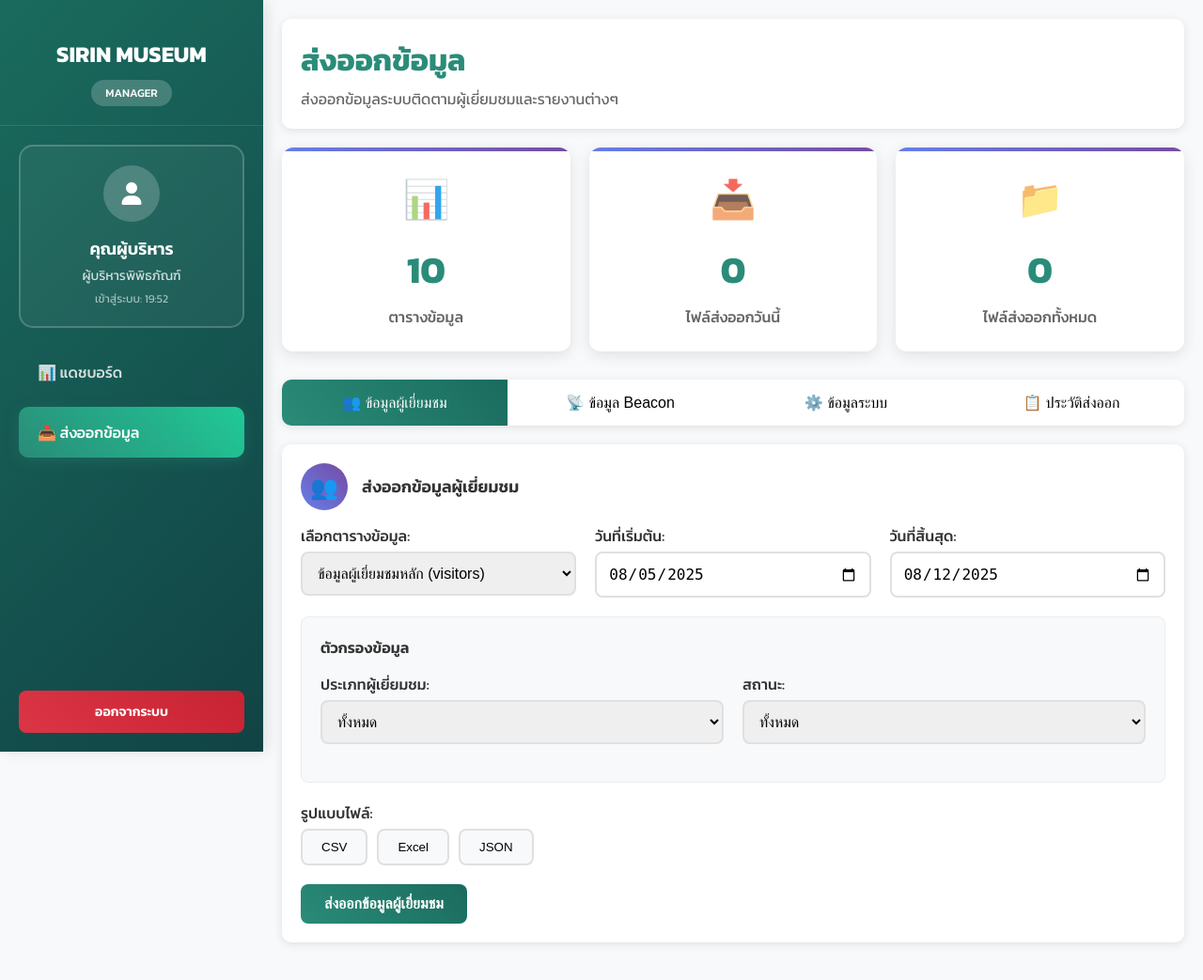
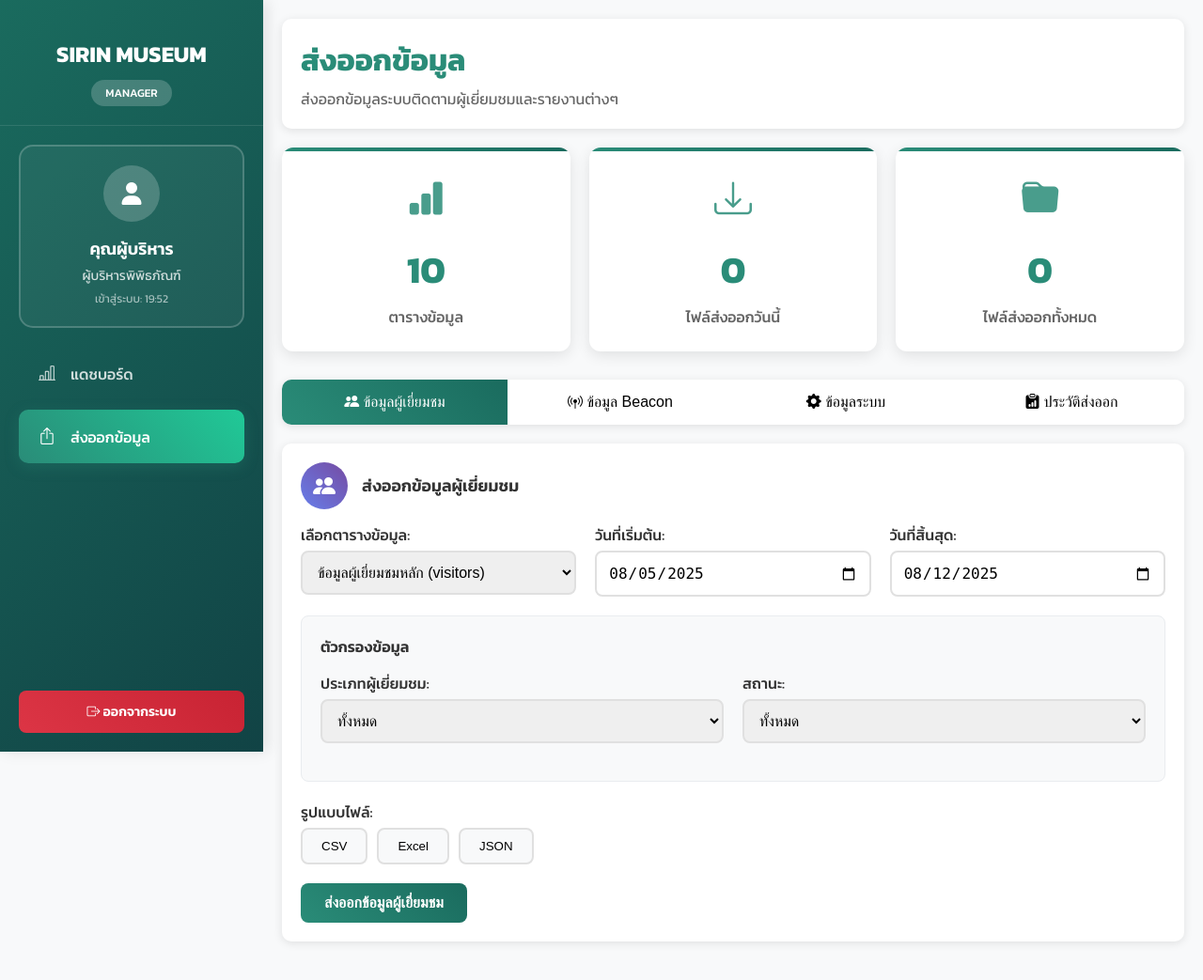
Before and after one commit to Wilasinee2211/BeaconProject, a PHP site: page /screen/manager/export.html in a window 1280 px wide. Shown: the whole page at 94% size. After the commit the page ends 1004 px from the top, so only its background shows below. Run offline with PHP 8.4, Linux system fonts and the light colour scheme; data that the repository does not hold is empty; some libraries are stand-ins or nearby versions.

Commit message:
edit icon

```diff
--- a/assets/css/export.css
+++ b/assets/css/export.css
@@ -65,19 +65,19 @@ body {
     left: 0;
     width: 100%;
     height: 4px;
-    background: linear-gradient(135deg, #667eea 0%, #764ba2 100%);
+    background: linear-gradient(135deg, #2a8c78 0%, #1a6b5e 100%);
+}
+
+.stat-card .icon {
+    font-size: 2.5rem;
+    margin-bottom: 15px;
+    color: #2a8c78;
+    opacity: 0.85;
 }
 
 .stat-card:hover {
     transform: translateY(-2px);
     box-shadow: 0 8px 25px rgba(0, 0, 0, 0.15);
-}
-
-.stat-card .icon {
-    font-size: 2.5rem;
-    margin-bottom: 15px;
-    color: #667eea;
-    opacity: 0.8;
 }
 
 .stat-card .number {
--- a/screen/manager/export.html
+++ b/screen/manager/export.html
@@ -9,6 +9,7 @@
     <link rel="stylesheet" href="https://cdnjs.cloudflare.com/ajax/libs/font-awesome/6.5.0/css/all.min.css" />
     <link rel="stylesheet" href="../../assets/css/sidebar.css">
     <link rel="stylesheet" href="../../assets/css/export.css">
+    <link rel="stylesheet" href="https://cdn.jsdelivr.net/npm/bootstrap-icons@1.11.1/font/bootstrap-icons.css">
     <style>
         .export-file-types button.selected {
             background-color: #2d5a5e;
@@ -36,14 +37,15 @@
 
             <ul class="nav-menu">
                 <li class="nav-item">
-                    <a href="dashboard.html" class="nav-link">📊 แดชบอร์ด</a>
+                    <a href="dashboard.html" class="nav-link"><i class="bi bi-bar-chart-line"></i> แดชบอร์ด</a>
                 </li>
                 <li class="nav-item">
-                    <a href="#" class="nav-link active">📤 ส่งออกข้อมูล</a>
+                    <a href="#" class="nav-link active"><i class="bi bi-box-arrow-up"></i> ส่งออกข้อมูล</a>
                 </li>
             </ul>
-            <button class="logout-btn" onclick="logout()">ออกจากระบบ</button>
+            <button class="logout-btn" onclick="logout()"><i class="bi bi-box-arrow-right"></i> ออกจากระบบ</button>
         </div>
+
 
         <!-- Main Content -->
         <div class="main-content">
@@ -55,17 +57,17 @@
             <!-- Stats Cards -->
             <div class="stats-grid">
                 <div class="stat-card">
-                    <div class="icon">📊</div>
+                    <div class="icon"><i class="bi bi-bar-chart-fill"></i></div>
                     <div class="number" id="total-tables">10</div>
                     <div class="label">ตารางข้อมูล</div>
                 </div>
                 <div class="stat-card">
-                    <div class="icon">📥</div>
+                    <div class="icon"><i class="bi bi-download"></i></div>
                     <div class="number" id="exports-today">0</div>
                     <div class="label">ไฟล์ส่งออกวันนี้</div>
                 </div>
                 <div class="stat-card">
-                    <div class="icon">📁</div>
+                    <div class="icon"><i class="bi bi-folder-fill"></i></div>
                     <div class="number" id="total-exports">0</div>
                     <div class="label">ไฟล์ส่งออกทั้งหมด</div>
                 </div>
@@ -73,17 +75,22 @@
 
             <!-- Tabs -->
             <div class="tabs">
-                <button class="tab-button active" onclick="showTab('visitor-export')">👥 ข้อมูลผู้เยี่ยมชม</button>
-                <button class="tab-button" onclick="showTab('beacon-export')">📡 ข้อมูล Beacon</button>
-                <button class="tab-button" onclick="showTab('system-export')">⚙️ ข้อมูลระบบ</button>
-                <button class="tab-button" onclick="showTab('export-history')">📋 ประวัติส่งออก</button>
+                <button class="tab-button active" onclick="showTab('visitor-export')"><i class="bi bi-people-fill"></i>
+                    ข้อมูลผู้เยี่ยมชม</button>
+                <button class="tab-button" onclick="showTab('beacon-export')"><i class="bi bi-broadcast-pin"></i> ข้อมูล
+                    Beacon</button>
+                <button class="tab-button" onclick="showTab('system-export')"><i class="bi bi-gear-fill"></i>
+                    ข้อมูลระบบ</button>
+                <button class="tab-button" onclick="showTab('export-history')"><i class="bi bi-clipboard-data-fill"></i>
+                    ประวัติส่งออก</button>
             </div>
 
             <!-- Visitor Export Tab -->
             <div id="visitor-export" class="tab-content active">
                 <div class="card">
                     <div class="card-header">
-                        <div class="card-icon" style="background: linear-gradient(45deg, #667eea, #764ba2);">👥</div>
+                        <div class="card-icon" style="background: linear-gradient(45deg, #667eea, #764ba2);"><i
+                                class="bi bi-people-fill"></i></div>
                         <div class="card-title">ส่งออกข้อมูลผู้เยี่ยมชม</div>
                     </div>
 
@@ -163,7 +170,8 @@
             <div id="beacon-export" class="tab-content">
                 <div class="card">
                     <div class="card-header">
-                        <div class="card-icon" style="background: linear-gradient(45deg, #28a745, #20c997);">📡</div>
+                        <div class="card-icon" style="background: linear-gradient(45deg, #28a745, #20c997);"><i
+                                class="bi bi-broadcast-pin"></i></div>
                         <div class="card-title">ส่งออกข้อมูล Beacon</div>
                     </div>
 
@@ -235,7 +243,8 @@
             <div id="system-export" class="tab-content">
                 <div class="card">
                     <div class="card-header">
-                        <div class="card-icon" style="background: linear-gradient(45deg, #ffc107, #fd7e14);">⚙️</div>
+                        <div class="card-icon" style="background: linear-gradient(45deg, #ffc107, #fd7e14);"><i
+                                class="bi bi-gear-fill"></i></div>
                         <div class="card-title">ส่งออกข้อมูลระบบ</div>
                     </div>
 
```
Also changed, not shown: screen/manager/dashboard.html (+31 -79 lines).
